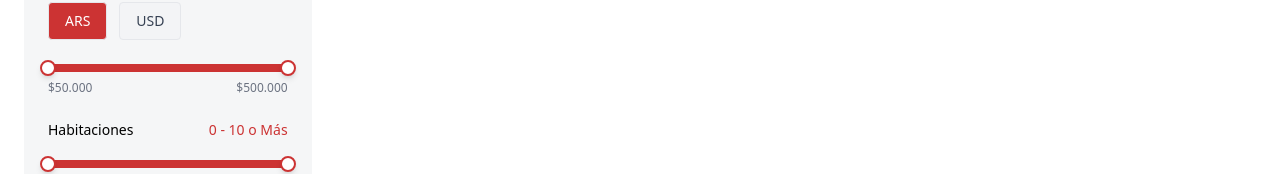
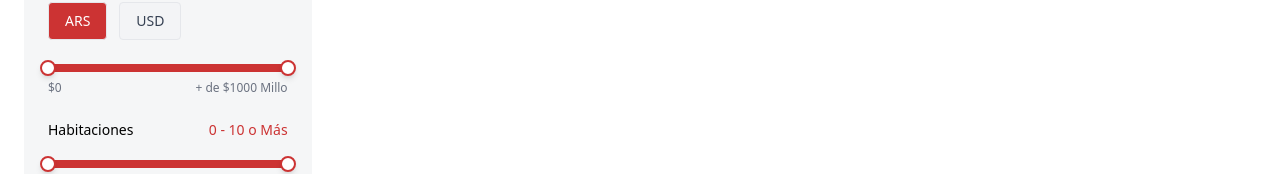
Before and after one commit to manudiiez/frontend-nazarpropiedades, a Next.js app: page /propiedades in a window 1280 px wide. Shown: the part 412-586 px from the top of the page. Built offline with nearby package versions, Linux system fonts and the light colour scheme; no server answers.

Commit message:
Server componente properties

```diff
--- a/src/components/listings/PropertyFilters.tsx
+++ b/src/components/listings/PropertyFilters.tsx
@@ -20,8 +20,8 @@ const PropertyFilters = ({
   const [propertyType, setPropertyType] = useState('any')
   const [condition, setCondition] = useState('any')
   const [currency, setCurrency] = useState<'ARS' | 'USD' | null>('ARS')
-  const [priceMin, setPriceMin] = useState(50000)
-  const [priceMax, setPriceMax] = useState(500000)
+  const [priceMin, setPriceMin] = useState(500000) // ARS mínimo
+  const [priceMax, setPriceMax] = useState(1000000000) // ARS máximo (1000 millones)
   const [bedroomsMin, setBedroomsMin] = useState(0)
   const [bedroomsMax, setBedroomsMax] = useState(10)
   const [bathroomsMin, setBathroomsMin] = useState(0)
@@ -36,6 +36,21 @@ const PropertyFilters = ({
   const [roomsMax, setRoomsMax] = useState(30)
   const [showAdvancedFilters, setShowAdvancedFilters] = useState(false)
 
+  // Rangos de precio según la moneda
+  const priceRanges = {
+    ARS: { min: 500000, max: 1000000000, step: 1000000 },
+    USD: { min: 500, max: 1000000, step: 1000 }
+  }
+
+  // Actualizar rangos de precio cuando cambia la moneda
+  useEffect(() => {
+    if (currency) {
+      const range = priceRanges[currency]
+      setPriceMin(range.min)
+      setPriceMax(range.max)
+    }
+  }, [currency])
+
   // Abrir filtros avanzados automáticamente en mobile
   useEffect(() => {
     if (isMobile) {
@@ -44,17 +59,23 @@ const PropertyFilters = ({
   }, [isMobile])
 
   const handleApplyFilters = () => {
+    const currentPriceRange = currency ? priceRanges[currency] : priceRanges.ARS
+
     onFilterChange?.({
       searchQuery,
       propertyType,
       condition,
       currency,
-      priceMin,
-      priceMax,
+      // No enviar priceMin si está en el extremo inferior (mínimo)
+      priceMin: priceMin > currentPriceRange.min ? priceMin : undefined,
+      // No enviar priceMax si está en el extremo superior (máximo)
+      priceMax: priceMax < currentPriceRange.max ? priceMax : undefined,
       bedroomsMin,
-      bedroomsMax,
+      // No enviar bedroomsMax si está en el extremo superior (10 o más)
+      bedroomsMax: bedroomsMax < 10 ? bedroomsMax : undefined,
       bathroomsMin,
-      bathroomsMax,
+      // No enviar bathroomsMax si está en el extremo superior (10 o más)
+      bathroomsMax: bathroomsMax < 10 ? bathroomsMax : undefined,
       totalAreaMin,
       totalAreaMax,
       coveredAreaMin,
@@ -74,8 +95,8 @@ const PropertyFilters = ({
     setPropertyType('any')
     setCondition('any')
     setCurrency('ARS')
-    setPriceMin(50000)
-    setPriceMax(500000)
+    setPriceMin(500000)
+    setPriceMax(1000000000)
     setBedroomsMin(0)
     setBedroomsMax(10)
     setBathroomsMin(0)
@@ -193,14 +214,36 @@ const PropertyFilters = ({
 
         {/* Dual Range Slider */}
         <DualRangeSlider
-          min={50000}
-          max={500000}
-          step={10000}
+          min={currency === 'USD' ? 500 : 500000}
+          max={currency === 'USD' ? 1000000 : 1000000000}
+          step={currency === 'USD' ? 1000 : 1000000}
           valueMin={priceMin}
           valueMax={priceMax}
           onMinChange={setPriceMin}
           onMaxChange={setPriceMax}
-          formatValue={(val) => `${currency === 'USD' ? 'US$' : currency === 'ARS' ? '$' : ''}${val.toLocaleString('es-AR')}`}
+          formatValue={(val) => {
+            const prefix = currency === 'USD' ? 'US$' : '$'
+            const currentRange = currency ? priceRanges[currency] : priceRanges.ARS
+
+            // Si está en el extremo inferior, mostrar $0
+            if (val <= currentRange.min) {
+              return `${prefix}0`
+            }
+
+            // Para ARS: mostrar "1000 Millo" para 1,000,000,000
+            if (currency === 'ARS' && val >= 1000000000) {
+              return `+ de ${prefix}1000 Millo`
+            }
+            // Para USD: mostrar formato normal
+            if (currency === 'USD') {
+              return `${prefix}${val.toLocaleString('es-AR')}`
+            }
+            // Para ARS: mostrar en millones si es >= 1,000,000
+            if (val >= 1000000) {
+              return `${prefix}${(val / 1000000).toFixed(0)} Millo`
+            }
+            return `${prefix}${val.toLocaleString('es-AR')}`
+          }}
         />
       </div>
 
@@ -365,14 +408,36 @@ const PropertyFilters = ({
                   </button>
                 </div>
                 <DualRangeSlider
-                  min={50000}
-                  max={500000}
-                  step={10000}
+                  min={currency === 'USD' ? 500 : 500000}
+                  max={currency === 'USD' ? 1000000 : 1000000000}
+                  step={currency === 'USD' ? 1000 : 1000000}
                   valueMin={priceMin}
                   valueMax={priceMax}
                   onMinChange={setPriceMin}
                   onMaxChange={setPriceMax}
-                  formatValue={(val) => `${currency === 'USD' ? 'US$' : currency === 'ARS' ? '$' : ''}${val.toLocaleString('es-AR')}`}
+                  formatValue={(val) => {
+                    const prefix = currency === 'USD' ? 'US$' : '$'
+                    const currentRange = currency ? priceRanges[currency] : priceRanges.ARS
+
+                    // Si está en el extremo inferior, mostrar $0
+                    if (val <= currentRange.min) {
+                      return `${prefix}0`
+                    }
+
+                    // Para ARS: mostrar "1000 Millo" para 1,000,000,000
+                    if (currency === 'ARS' && val >= 1000000000) {
+                      return `+ de ${prefix}1000 Millo`
+                    }
+                    // Para USD: mostrar formato normal
+                    if (currency === 'USD') {
+                      return `${prefix}${val.toLocaleString('es-AR')}`
+                    }
+                    // Para ARS: mostrar en millones si es >= 1,000,000
+                    if (val >= 1000000) {
+                      return `${prefix}${(val / 1000000).toFixed(0)} Millo`
+                    }
+                    return `${prefix}${val.toLocaleString('es-AR')}`
+                  }}
                 />
               </div>
 
--- a/src/components/ui/DualRangeSlider.tsx
+++ b/src/components/ui/DualRangeSlider.tsx
@@ -77,7 +77,15 @@ const DualRangeSlider = ({
   const minPercent = getPercentage(valueMin)
   const maxPercent = getPercentage(valueMax)
 
-  const displayMax = valueMax >= max ? `${formatValue(valueMax)} o Más` : formatValue(valueMax)
+  // Determinar el display para mínimo y máximo
+  const formattedMin = formatValue(valueMin)
+  const formattedMax = formatValue(valueMax)
+
+  const displayMin = formattedMin
+  // Si el valor máximo está en el extremo y NO tiene "+" o "Más" ya incluido, agregar " o Más"
+  const displayMax = valueMax >= max && !formattedMax.includes('+') && !formattedMax.includes('Más')
+    ? `${formattedMax} o Más`
+    : formattedMax
 
   return (
     <div>
@@ -85,7 +93,7 @@ const DualRangeSlider = ({
         <div className="flex items-center justify-between mb-3">
           <label className="block text-sm font-medium">{label}</label>
           <span className="text-sm font-medium text-accent">
-            {formatValue(valueMin)} - {displayMax}
+            {displayMin} - {displayMax}
           </span>
         </div>
       )}
```
